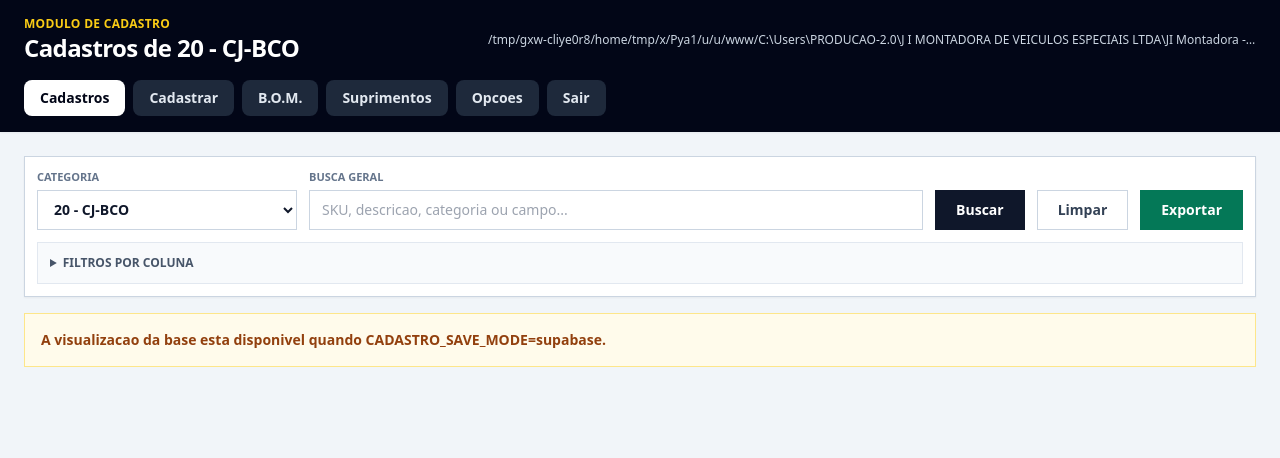
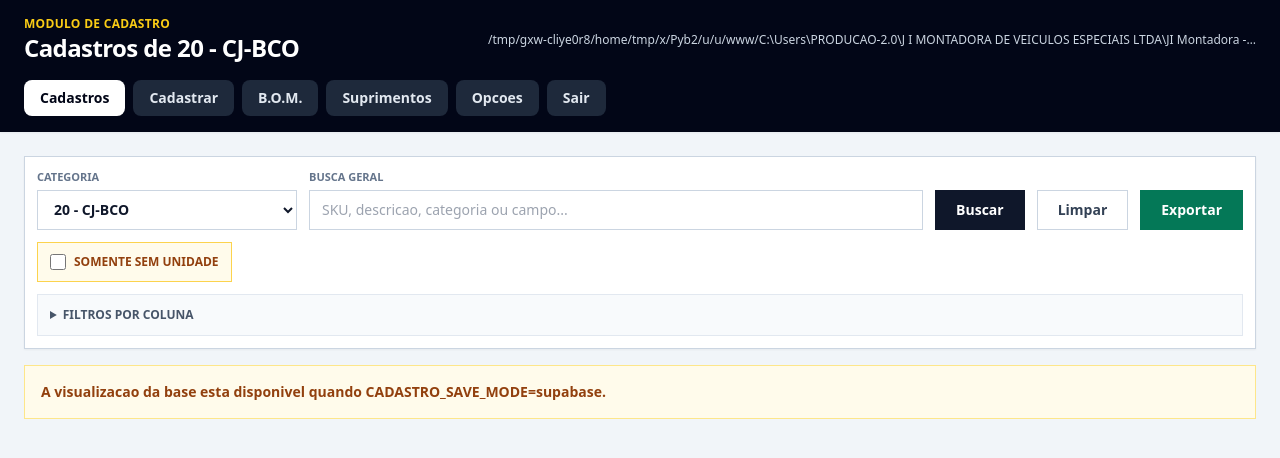
Before and after one commit to paulo1998dantas-crypto/ModuloCadastro, a FastAPI app: page /cadastros in a window 1280 px wide. Shown: the top 458 px of the page. Run offline with FastAPI, Linux system fonts and the light colour scheme; some libraries are stand-ins or nearby versions.

Commit message:
Mostrar pendencias de unidade nos cadastros

```diff
--- a/_internal/templates/cadastros.html
+++ b/_internal/templates/cadastros.html
@@ -56,6 +56,16 @@
                     <a id="export-link" href="/cadastros/exportar?categoria={{ selected_category.key }}&q={{ q | urlencode }}" class="flex h-10 items-center justify-center border border-emerald-700 bg-emerald-700 px-5 text-sm font-black text-white hover:bg-emerald-600">Exportar</a>
                 </div>
 
+                <div class="flex flex-wrap items-center gap-3">
+                    <label class="inline-flex h-10 items-center gap-2 border border-amber-300 bg-amber-50 px-3 text-xs font-black uppercase text-amber-800">
+                        <input type="checkbox" name="sem_unidade" value="1" {% if sem_unidade %}checked{% endif %} onchange="this.form.submit()" class="h-4 w-4">
+                        Somente sem unidade
+                    </label>
+                    {% if unit_pending_count %}
+                    <span class="inline-flex h-10 items-center border border-amber-300 bg-amber-100 px-3 text-xs font-black uppercase text-amber-900">{{ unit_pending_count }} cadastro(s) sem unidade</span>
+                    {% endif %}
+                </div>
+
                 {% if not all_categories %}
                 <details class="border border-slate-200 bg-slate-50 p-3" {% if filters %}open{% endif %}>
                     <summary class="cursor-pointer text-xs font-black uppercase text-slate-600">Filtros por coluna</summary>
@@ -109,7 +119,8 @@
                     <tbody class="divide-y divide-slate-200">
                         {% for item in items %}
                         {% set values = item.field_values if item.field_values else {} %}
-                        <tr class="odd:bg-white even:bg-slate-50 hover:bg-blue-50">
+                        {% set missing_unit = not item.unidade %}
+                        <tr class="{% if missing_unit %}bg-amber-50 hover:bg-amber-100{% else %}odd:bg-white even:bg-slate-50 hover:bg-blue-50{% endif %}">
                             <td class="whitespace-nowrap border border-slate-200 px-2 py-1">
                                 <a href="/cadastros/{{ item.id }}/editar" class="inline-flex border border-blue-700 bg-blue-700 px-2 py-1 text-[11px] font-black uppercase text-white hover:bg-blue-600">Editar</a>
                             </td>
@@ -119,7 +130,13 @@
                             <td class="whitespace-nowrap border border-slate-200 px-2 py-1 font-mono font-bold">{{ item.sku }}</td>
                             <td class="border border-slate-200 px-2 py-1 font-semibold">{{ item.descricao_primaria }}</td>
                             <td class="border border-slate-200 px-2 py-1">{{ item.descricao_secundaria }}</td>
-                            <td class="whitespace-nowrap border border-slate-200 px-2 py-1 font-mono font-bold">{{ item.unidade or '' }}</td>
+                            <td class="whitespace-nowrap border border-slate-200 px-2 py-1 font-mono font-bold">
+                                {% if missing_unit %}
+                                <span class="inline-flex border border-amber-400 bg-amber-100 px-2 py-0.5 text-[10px] font-black uppercase text-amber-800">Pendente</span>
+                                {% else %}
+                                {{ item.unidade }}
+                                {% endif %}
+                            </td>
                             <td class="border border-slate-200 px-2 py-1">{{ item.sufixo }}</td>
                             <td class="border border-slate-200 px-2 py-1 text-right font-mono">{{ item.caracteres_primario }}</td>
                             <td class="border border-slate-200 px-2 py-1 text-right font-mono">{{ item.caracteres_secundario }}</td>
--- a/main.py
+++ b/main.py
@@ -1018,6 +1018,7 @@ async def cadastros_page(
     request: Request,
     categoria: str = "",
     q: str = "",
+    sem_unidade: str = "",
     sucesso: str = "",
     erro: str = "",
 ):
@@ -1034,8 +1035,19 @@ async def cadastros_page(
         if key.startswith("f_") and excel_bancos.clean_text(value)
     }
     items = []
+    unit_pending_count = 0
     if _supabase_mode():
-        items = supabase_store.list_registrations(selected_category["key"], query=q, filters=filters, limit=1000)
+        only_missing_unit = excel_bancos.clean_text(sem_unidade) == "1"
+        items = supabase_store.list_registrations(
+            selected_category["key"],
+            query=q,
+            filters=filters,
+            missing_unit=only_missing_unit,
+            limit=1000,
+        )
+        unit_pending_count = supabase_store.count_registrations_without_unit(selected_category["key"])
+    else:
+        only_missing_unit = False
     nav_category = excel_bancos.selected_category("")
     return templates.TemplateResponse(
         request=request,
@@ -1050,6 +1062,8 @@ async def cadastros_page(
             "items": items,
             "q": q,
             "filters": filters,
+            "sem_unidade": "1" if only_missing_unit else "",
+            "unit_pending_count": unit_pending_count,
             "workbook_path": _workbook_display_path(),
             "save_via_bridge": bridge_store.save_via_bridge(),
             "supabase_mode": _supabase_mode(),
@@ -1061,7 +1075,7 @@ async def cadastros_page(
 
 
 @app.get("/cadastros/exportar")
-async def cadastros_exportar(request: Request, categoria: str = "", q: str = ""):
+async def cadastros_exportar(request: Request, categoria: str = "", q: str = "", sem_unidade: str = ""):
     if not _supabase_mode():
         raise HTTPException(status_code=400, detail="Exportação pela base está disponível no modo Supabase.")
     all_categories = supabase_store.all_categories_key(categoria)
@@ -1075,7 +1089,12 @@ async def cadastros_exportar(request: Request, categoria: str = "", q: str = "")
         for key, value in request.query_params.items()
         if key.startswith("f_") and excel_bancos.clean_text(value)
     }
-    output = supabase_store.export_registrations(selected_category["key"], query=q, filters=filters)
+    output = supabase_store.export_registrations(
+        selected_category["key"],
+        query=q,
+        filters=filters,
+        missing_unit=excel_bancos.clean_text(sem_unidade) == "1",
+    )
     return FileResponse(
         output,
         media_type="application/vnd.openxmlformats-officedocument.spreadsheetml.sheet",
--- a/supabase_store.py
+++ b/supabase_store.py
@@ -453,6 +453,7 @@ def list_registrations(
     category_key: str = "",
     query: str = "",
     filters: dict[str, str] | None = None,
+    missing_unit: bool = False,
     limit: int = 250,
     offset: int = 0,
 ) -> list[dict[str, Any]]:
@@ -470,6 +471,8 @@ def list_registrations(
     term = _search_text(query)
     if term:
         params.append(("search_text", f"ilike.*{term}*"))
+    if missing_unit:
+        params.append(("unidade", "eq."))
     for key, value in (filters or {}).items():
         value = _safe_filter_value(value)
         if key and value:
@@ -497,6 +500,21 @@ def list_registrations(
         if len(batch) < page_size:
             break
     return rows
+
+
+def count_registrations_without_unit(category_key: str = "") -> int:
+    category_value = clean_text(category_key)
+    all_categories = all_categories_key(category_value)
+    selected = "" if all_categories else _category(category_value)["key"] if category_value else excel_bancos.selected_category("")["key"]
+    params: list[tuple[str, str]] = [
+        ("select", "id"),
+        ("unidade", "eq."),
+        ("limit", "10000"),
+    ]
+    if selected:
+        params.append(("category_key", f"eq.{selected}"))
+    rows = _request("GET", REGISTRATIONS_TABLE, params) or []
+    return len(rows)
 
 
 def get_registration(registration_id: int | str) -> dict[str, Any] | None:
@@ -1168,11 +1186,22 @@ def export_boms(category_key: str = "", parent_query: str = "", component_query:
     return output
 
 
-def export_registrations(category_key: str, query: str = "", filters: dict[str, str] | None = None) -> Path:
+def export_registrations(
+    category_key: str,
+    query: str = "",
+    filters: dict[str, str] | None = None,
+    missing_unit: bool = False,
+) -> Path:
     all_categories = all_categories_key(category_key)
     category = {"key": ALL_CATEGORIES_KEY, "label": "Todas as categorias"} if all_categories else _category(category_key)
     fields = [] if all_categories else excel_bancos.get_banco_fields_for_display(category["key"])
-    rows = list_registrations(ALL_CATEGORIES_KEY if all_categories else category["key"], query=query, filters=filters, limit=10000)
+    rows = list_registrations(
+        ALL_CATEGORIES_KEY if all_categories else category["key"],
+        query=query,
+        filters=filters,
+        missing_unit=missing_unit,
+        limit=10000,
+    )
     EXPORT_DIR.mkdir(parents=True, exist_ok=True)
     stamp = datetime.now(timezone.utc).strftime("%Y%m%d_%H%M%S")
     output = EXPORT_DIR / f"cadastros_{category['key']}_{stamp}.xlsx"
```
